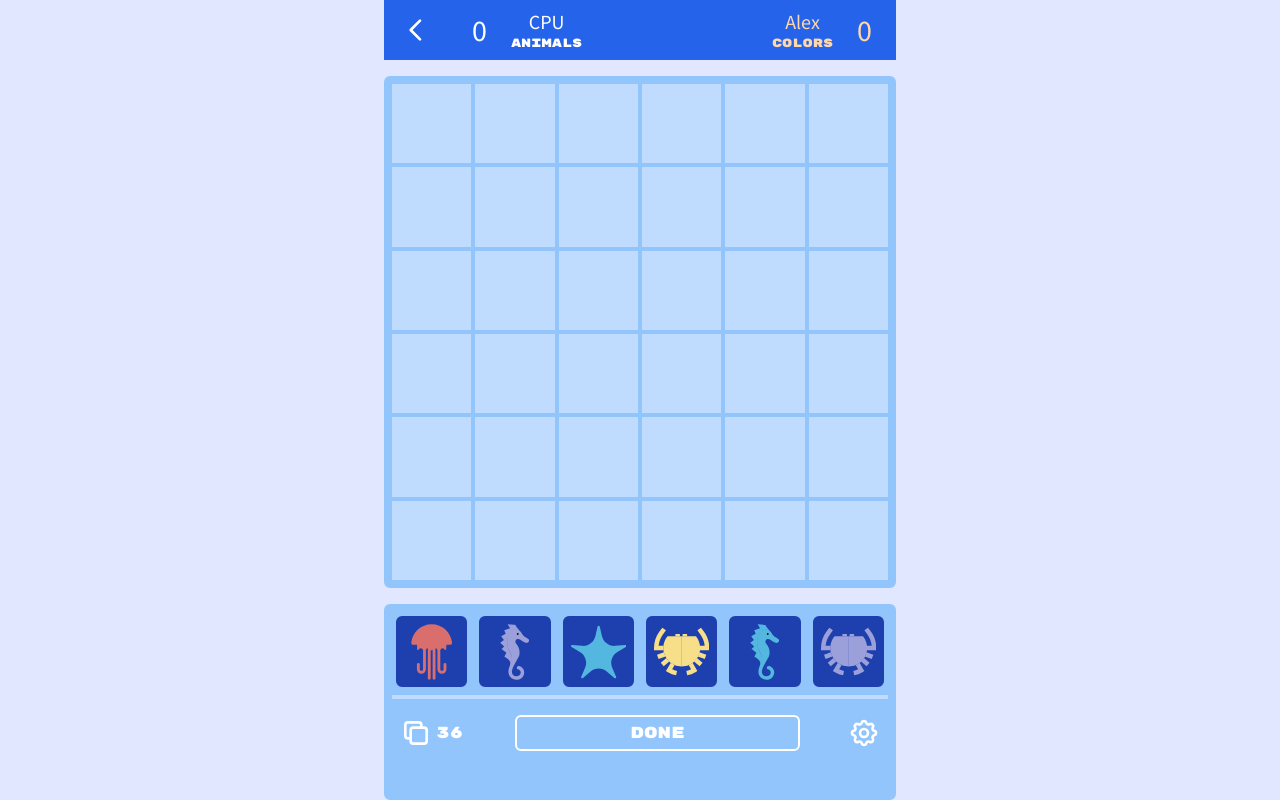
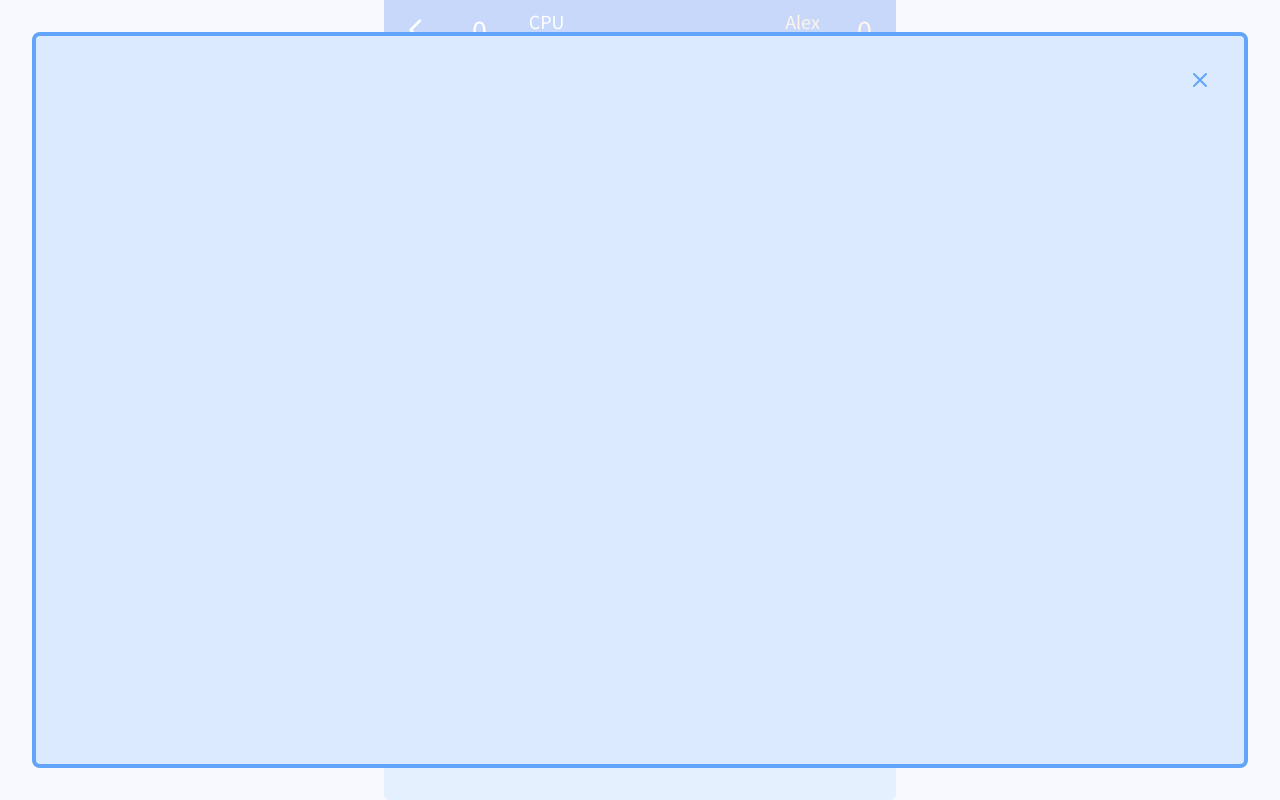
Before and after one commit to aventide/get-schooled, a React (Create React App) app: page / in a window 1280 px wide. Both pictures are taken after a click on the button 864 px from the left and 733 px from the top of the page. Built offline with nearby package versions, Linux system fonts and the light colour scheme.

Commit message:
footer settings modal starting point

```diff
--- a/package.json
+++ b/package.json
@@ -11,6 +11,7 @@
     "lodash": "^4.17.21",
     "react": "^17.0.2",
     "react-dom": "^17.0.2",
+    "react-modal": "^3.14.4",
     "react-scripts": "5.0.0",
     "web-vitals": "^2.1.4"
   },
--- a/src/components/BoardFooter.js
+++ b/src/components/BoardFooter.js
@@ -1,6 +1,13 @@
+import { useState } from 'react';
+import Modal from 'react-modal';
+
 export default function BoardFooter({
     bankSize
-}){
+    // setSettings
+}) {
+
+    const [isBoardSettingsOpen, setIsBoardSettingsOpen] = useState(false);
+
     return (
         <div className="flex justify-between mx-2 my-4 text-white">
             <div className="flex items-center">
@@ -12,12 +19,26 @@ export default function BoardFooter({
             <button className="border-2 border-white rounded-md py-1 font-fancy text-white flex-1 mx-12 hover:opacity-75">
                 DONE
             </button>
-            <button>
+            <button onClick={() => setIsBoardSettingsOpen(true)}>
                 <svg xmlns="http://www.w3.org/2000/svg" className="h-8 w-8 hover:opacity-75" fill="none" viewBox="0 0 24 24" stroke="currentColor">
                     <path strokeLinecap="round" strokeLinejoin="round" strokeWidth={2} d="M10.325 4.317c.426-1.756 2.924-1.756 3.35 0a1.724 1.724 0 002.573 1.066c1.543-.94 3.31.826 2.37 2.37a1.724 1.724 0 001.065 2.572c1.756.426 1.756 2.924 0 3.35a1.724 1.724 0 00-1.066 2.573c.94 1.543-.826 3.31-2.37 2.37a1.724 1.724 0 00-2.572 1.065c-.426 1.756-2.924 1.756-3.35 0a1.724 1.724 0 00-2.573-1.066c-1.543.94-3.31-.826-2.37-2.37a1.724 1.724 0 00-1.065-2.572c-1.756-.426-1.756-2.924 0-3.35a1.724 1.724 0 001.066-2.573c-.94-1.543.826-3.31 2.37-2.37.996.608 2.296.07 2.572-1.065z" />
                     <path strokeLinecap="round" strokeLinejoin="round" strokeWidth={2} d="M15 12a3 3 0 11-6 0 3 3 0 016 0z" />
                 </svg>
             </button>
+            <Modal
+                isOpen={isBoardSettingsOpen}
+                onRequestClose={() => setIsBoardSettingsOpen(false)}
+                contentLabel="In-Game Settings"
+                className="bg-blue-100 fixed inset-8 p-8 border-blue-400 border-4 rounded-lg"
+            >
+                <div className="flex justify-end">
+                    <button className='text-blue-400 hover:opacity-75' onClick={() => setIsBoardSettingsOpen(false)}>
+                        <svg xmlns="http://www.w3.org/2000/svg" className="h-6 w-6" fill="none" viewBox="0 0 24 24" stroke="currentColor">
+                            <path strokeLinecap="round" strokeLinejoin="round" strokeWidth={2} d="M6 18L18 6M6 6l12 12" />
+                        </svg>
+                    </button>
+                </div>
+            </Modal>
         </div>
     )
 }
```
Also changed, not shown: 2 other files (tests, documents, lock files or other folders). Lines whose indentation alone changed are shown as unchanged.
